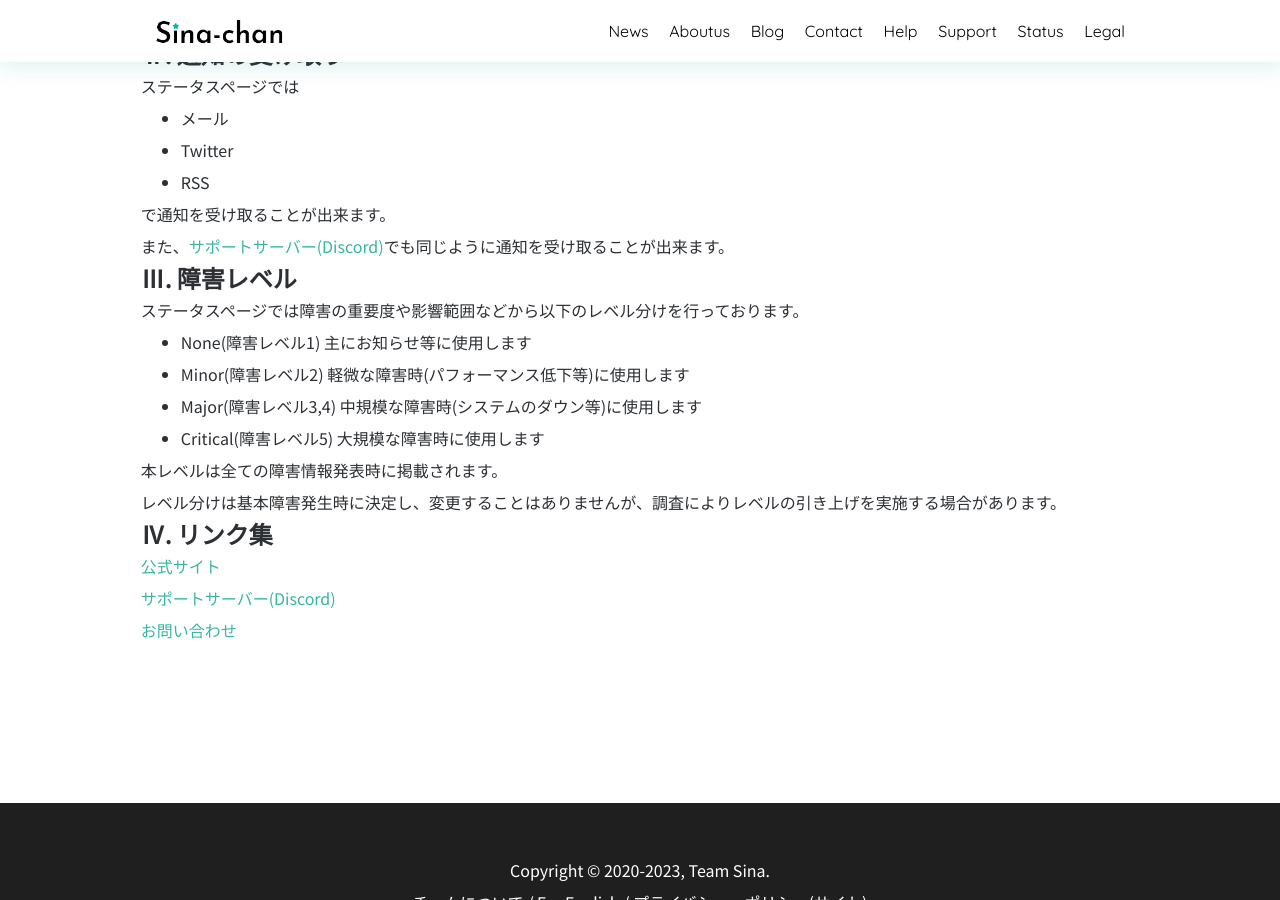
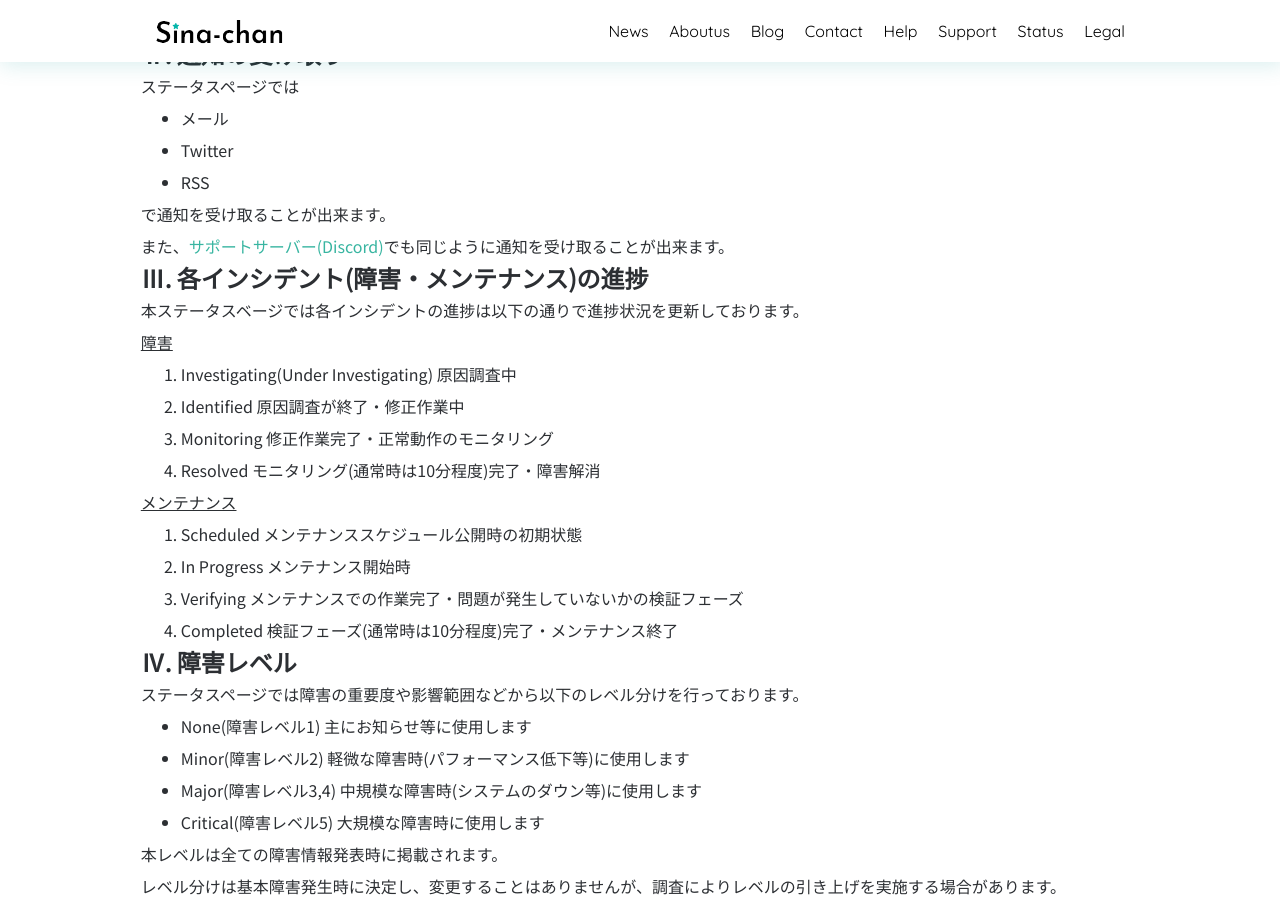
Before and after one commit to SinaKitagami/sinakitagami.github.io, a Jekyll site: the page built from statuspage.md, in a window 1280 px wide and 900 px high, scrolled down 398 px. Built offline with Jekyll 4.4.1, drawn with Linux system fonts in a browser that asks for light colours; nearby versions of some CDN libraries; a script that is not in the unit is left out.

Commit message:
Update statuspage.md

```diff
--- a/statuspage.md
+++ b/statuspage.md
@@ -23,7 +23,25 @@ author: TeamSina
 
 また、<a href="{{site.url}}/discord" class="a-orange">サポートサーバー(Discord)</a>でも同じように通知を受け取ることが出来ます。
 
-## Ⅲ. 障害レベル
+## Ⅲ. 各インシデント(障害・メンテナンス)の進捗
+
+本ステータスベージでは各インシデントの進捗は以下の通りで進捗状況を更新しております。
+
+<u>障害</u>
+
+1. Investigating(Under Investigating)  原因調査中
+2. Identified  原因調査が終了・修正作業中
+3. Monitoring  修正作業完了・正常動作のモニタリング
+4. Resolved  モニタリング(通常時は10分程度)完了・障害解消
+
+<u>メンテナンス</u>
+
+1. Scheduled  メンテナンススケジュール公開時の初期状態
+2. In Progress  メンテナンス開始時
+3. Verifying  メンテナンスでの作業完了・問題が発生していないかの検証フェーズ
+4. Completed  検証フェーズ(通常時は10分程度)完了・メンテナンス終了
+
+## Ⅳ. 障害レベル
 
 ステータスページでは障害の重要度や影響範囲などから以下のレベル分けを行っております。
 
@@ -36,7 +54,7 @@ author: TeamSina
 
 レベル分けは基本障害発生時に決定し、変更することはありませんが、調査によりレベルの引き上げを実施する場合があります。
 
-## Ⅳ. リンク集
+## Ⅴ. リンク集
 
 <a href="{{site.url}}" class="a-orange">公式サイト</a><br>
 <a href="{{site.url}}/discord" class="a-orange">サポートサーバー(Discord)</a><br>
```
